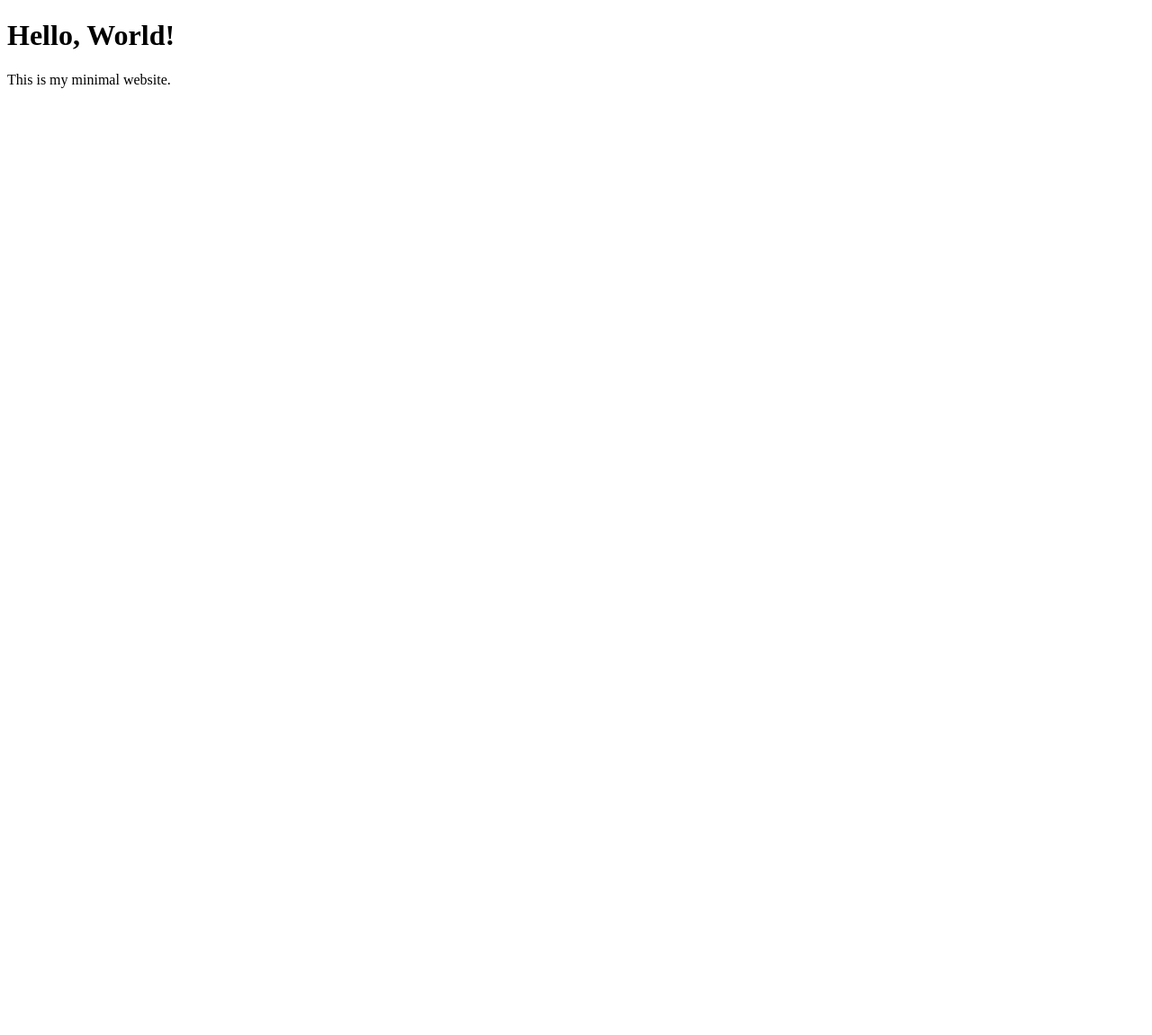
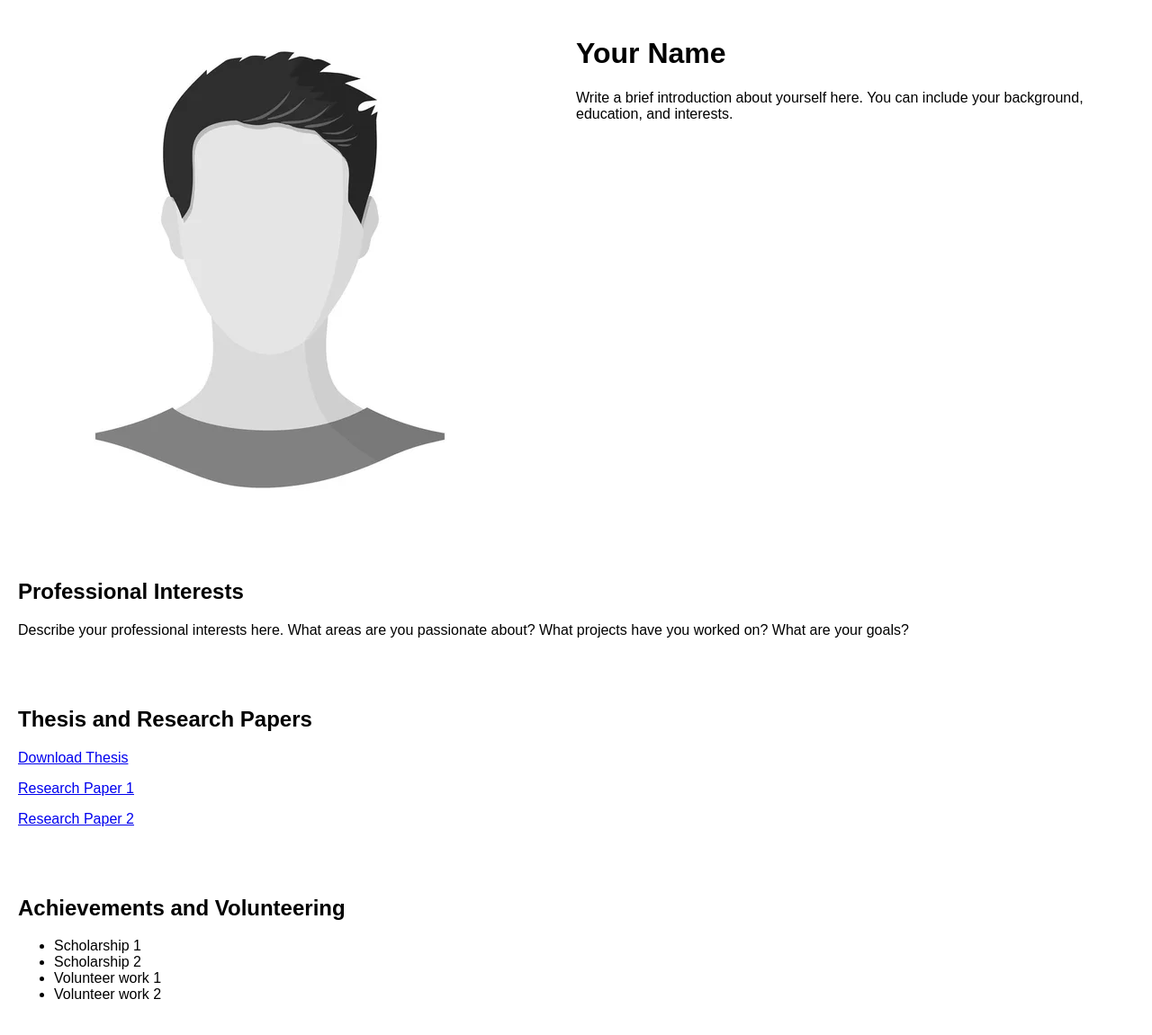
Before and after one commit to Peniac/CV, a plain HTML site: page index.html in a window 1280 px wide. Shown: the whole page at 90% size. Before the commit the page ends 800 px from the top, so only its background shows below. Drawn offline with Linux system fonts and the light colour scheme.

Commit message:
added html skeleton

```diff
--- a/index.html
+++ b/index.html
@@ -3,10 +3,63 @@
 <head>
     <meta charset="UTF-8">
     <meta name="viewport" content="width=device-width, initial-scale=1.0">
-    <title>My Minimal Website</title>
+    <title>Your Name - Personal Website</title>
+    <style>
+        body {
+            font-family: Arial, sans-serif;
+            margin: 0;
+            padding: 0;
+        }
+        header {
+            display: flex;
+        }
+        .profile-image {
+            width: 50%;
+        }
+        .profile-text {
+            width: 50%;
+            padding: 20px;
+        }
+        .interests,
+        .thesis-papers,
+        .achievements {
+            padding: 20px;
+        }
+    </style>
 </head>
 <body>
-    <h1>Hello, World!</h1>
-    <p>This is my minimal website.</p>
+    <header>
+        <div class="profile-image">
+            <img src="my_image.jpg" alt="Your Face">
+        </div>
+        <div class="profile-text">
+            <h1>Your Name</h1>
+            <p>Write a brief introduction about yourself here. You can include your background, education, and interests.</p>
+        </div>
+    </header>
+
+    <section class="interests">
+        <h2>Professional Interests</h2>
+        <p>Describe your professional interests here. What areas are you passionate about? What projects have you worked on? What are your goals?</p>
+    </section>
+
+    <section class="thesis-papers">
+        <h2>Thesis and Research Papers</h2>
+        <p><a href="link_to_your_thesis.pdf" target="_blank">Download Thesis</a></p>
+        <p><a href="link_to_research_paper1.pdf" target="_blank">Research Paper 1</a></p>
+        <p><a href="link_to_research_paper2.pdf" target="_blank">Research Paper 2</a></p>
+        <!-- Add more links as needed -->
+    </section>
+
+    <section class="achievements">
+        <h2>Achievements and Volunteering</h2>
+        <ul>
+            <li>Scholarship 1</li>
+            <li>Scholarship 2</li>
+            <li>Volunteer work 1</li>
+            <li>Volunteer work 2</li>
+            <!-- Add more achievements and volunteering experiences as needed -->
+        </ul>
+    </section>
 </body>
 </html>
```
Also changed, not shown: my_image.jpg (added).
